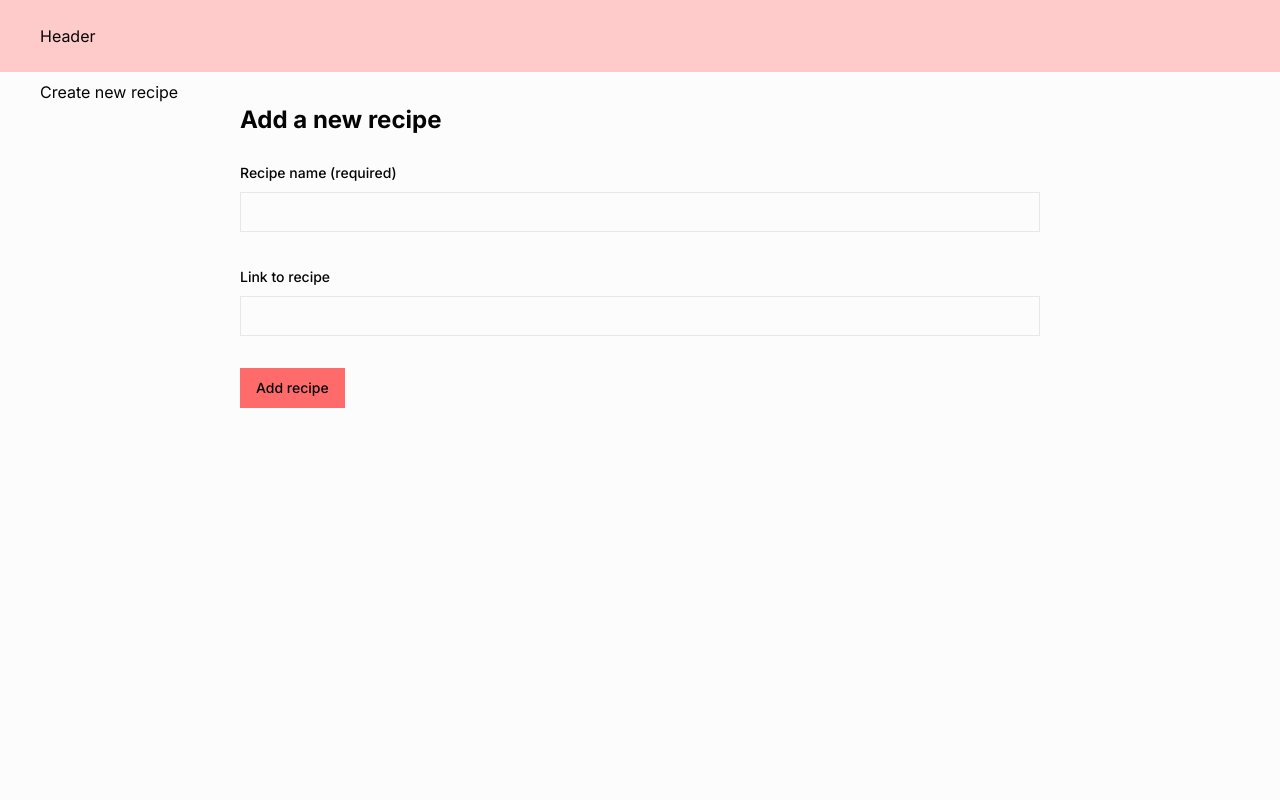
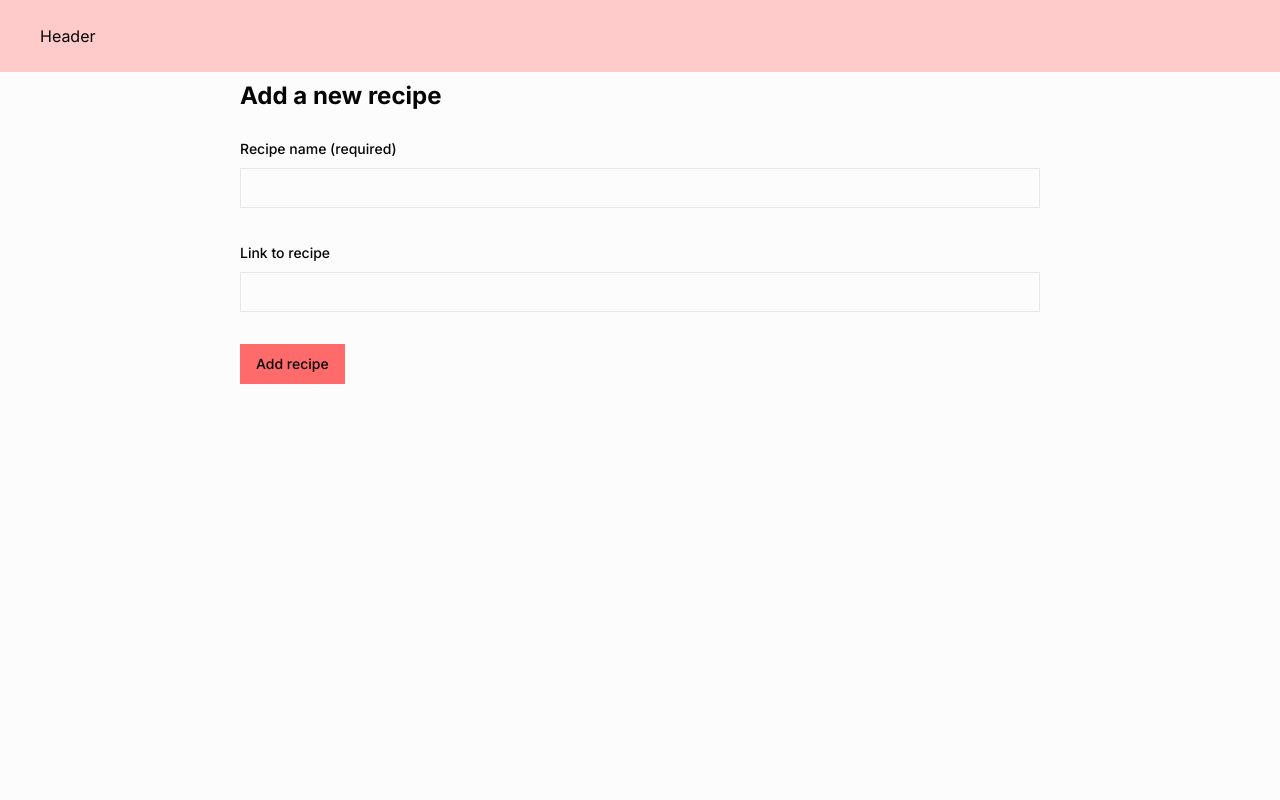
Before and after one commit to dominikjessen/yeschef, a Next.js app: page /recipes/new in a window 1280 px wide. Shown: the top 800 px of the page. Built offline with nearby package versions, Linux system fonts and the light colour scheme; no server answers; sample sign-in values are in the browser's storage.

Commit message:
Clean up form

```diff
--- a/src/app/(with-nav)/recipes/new/page.tsx
+++ b/src/app/(with-nav)/recipes/new/page.tsx
@@ -13,8 +13,8 @@ export default async function NewRecipe() {
   }
 
   return (
-    <div>
-      <h1>Create new recipe</h1>
+    <div className="w-4/6 mx-auto">
+      <h2 className="font-bold text-2xl">Add a new recipe</h2>
       <RecipeForm />
     </div>
   );
--- a/src/app/api/auth/[...nextauth]/route.ts
+++ b/src/app/api/auth/[...nextauth]/route.ts
@@ -15,7 +15,6 @@ export const authOptions = {
     })
   ],
   callbacks: {
-    // TODO: Why are the type declarations not updating here?
     async session({ session, token, user }: { session: Session; token: JWT; user: User }) {
       session.user.id = user.id;
       return session;
--- a/src/components/forms/RecipeForm.tsx
+++ b/src/components/forms/RecipeForm.tsx
@@ -32,16 +32,11 @@ export default function RecipeForm() {
   async function onSubmit(values: z.infer<typeof recipeFormSchema>) {
     startTransition(async () => {
       await createNewRecipeAction(values);
-      console.log('recipe created');
-
       // router.replace('/items');
     });
   }
 
   return (
-    <div className="w-4/6 mx-auto">
-      <h2 className="font-bold text-2xl">Add a new recipe</h2>
-
     <Form {...form}>
       <form onSubmit={form.handleSubmit(onSubmit)} className="space-y-8 mt-6">
         <FormField
@@ -75,6 +70,5 @@ export default function RecipeForm() {
         </Button>
       </form>
     </Form>
-    </div>
   );
 }
```
Also changed, not shown: src/types/next-auth.d.ts (+0 -7 lines). Lines whose indentation alone changed are shown as unchanged.
